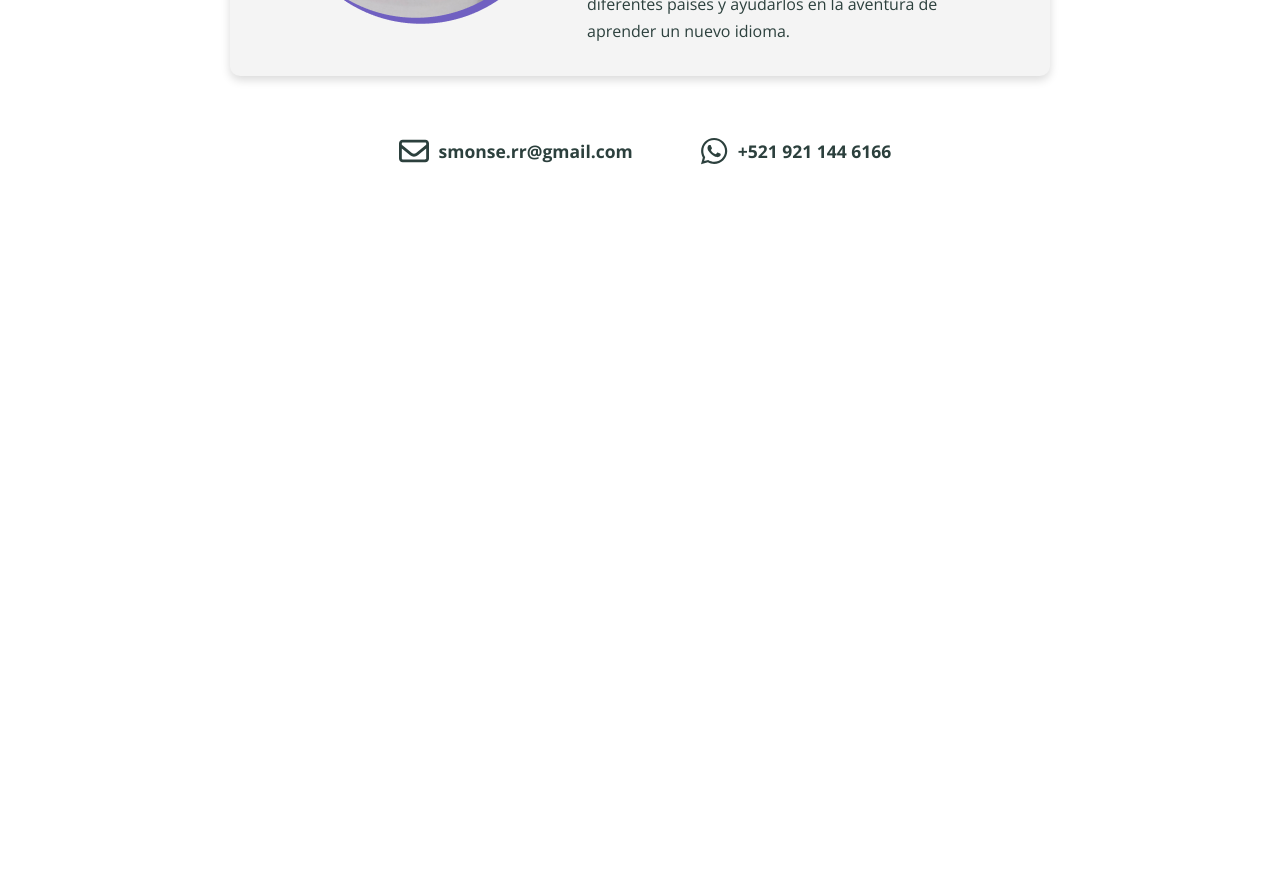
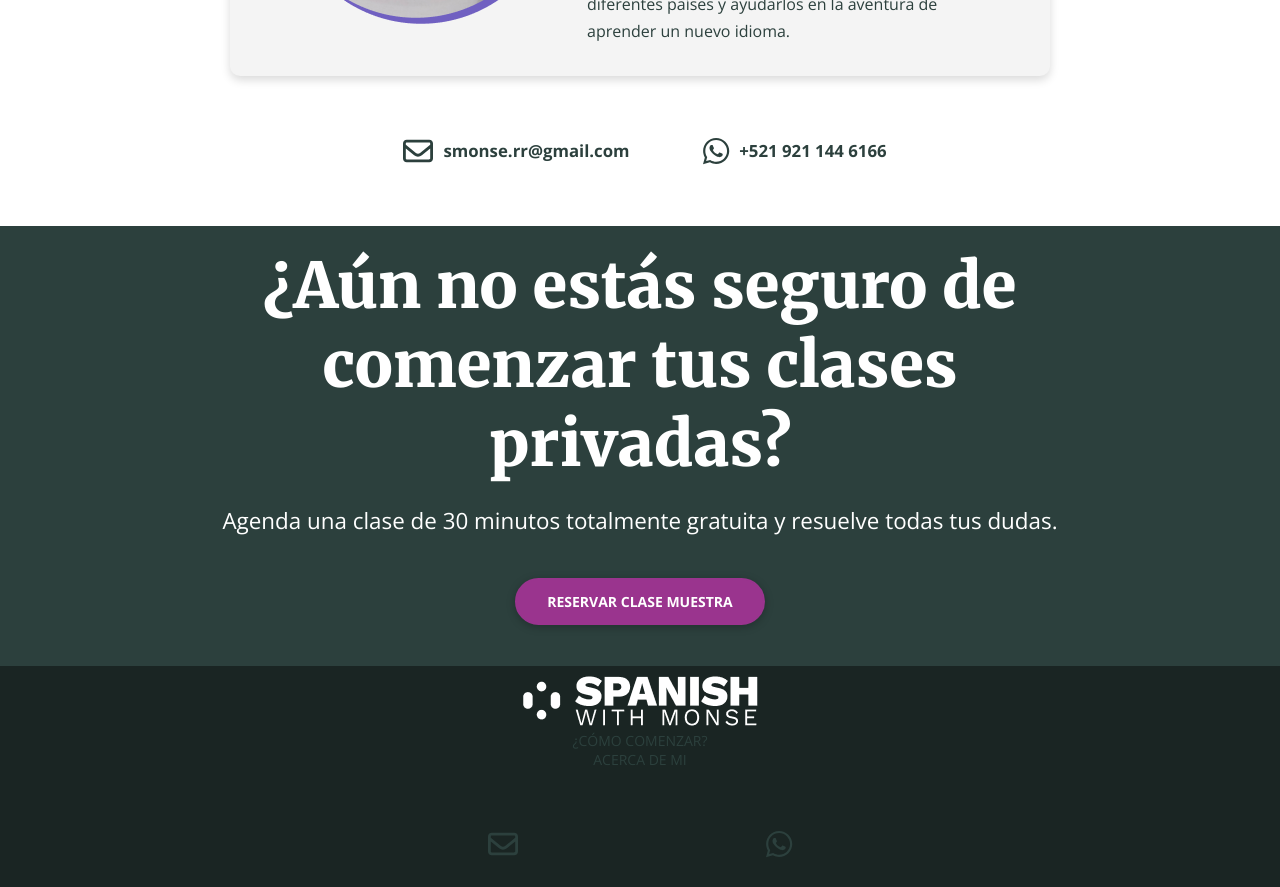
Before and after one commit to vianydev/spanish-with-monse, a React (Create React App) app: page / in a window 1280 px wide. Shown: the part 5020-5907 px from the top of the page. Before the commit the page ends 5246 px from the top, so only its background shows below. Built offline with nearby package versions, Linux system fonts and the light colour scheme.

Commit message:
Fix Objetivos Section

```diff
--- a/src/App.js
+++ b/src/App.js
@@ -6,13 +6,16 @@ import Objetivos from './Components/Objetivos';
 import Banner from './Components/Banner';
 import Process from './Components/Process';
 import AboutMe from './Components/AboutMe';
+import Footer from './Components/Footer';
 // import Contact from './Components/Contact';
 
 function App() {
 
   //Banner CTA config
   const titleCta1 = "Da el primer paso, reserva una clase muestra";
-  const textCta1 = "Descubre cómo es una clase y resuelve tus dudas en una clase totalmente gratuita.";
+  const titleCta2 = "¿Aún no estás seguro de comenzar tus clases privadas?";
+  const textCta1 = "Descubre cómo es una clase y resuelve tus dudas";
+  const textCta2 = "Agenda una clase de 30 minutos totalmente gratuita y resuelve todas tus dudas.";
   const pinkBtn = "pink-btn";
   const gradientCta = "var(--gradient)";
   const greenCta = "var(--dark-gray)";
@@ -30,6 +33,11 @@ function App() {
         pinkBtn={pinkBtn} />
       <Process />
       <AboutMe />
+      <Banner title={titleCta2}
+        text={textCta2}
+        color={greenCta}
+        pinkBtn={pinkBtn} />
+      <Footer />
       {/* <Contact /> */}
     </div>
   );
--- a/src/Components/AboutMe.css
+++ b/src/Components/AboutMe.css
@@ -34,7 +34,7 @@
     margin: 0;
     line-height: 1.7;
 }
-.social-icons {
+/* .social-icons {
     margin: 50px 10px;
 }
 .social-icon {
@@ -43,13 +43,18 @@
     align-items: center;
     color: var(--dark-gray);
 }
+.social-icon:hover {
+    color: var(--dark-green);
+}
 .svg-inline--fa {
     height: 30px;
     padding: 10px;
 }
 .social-text {
     margin: 0;
-}
+    font-size: 1.2rem;
+    font-weight: 900;
+} */
 
 @media only screen and (min-width: 620px){
     .about-me-text h2 {
--- a/src/Components/AboutMe.js
+++ b/src/Components/AboutMe.js
@@ -22,17 +22,19 @@ const AboutMe = () => {
           </div>
 
           <div className='social-icons'>
-            <a href='mailto:smonse.rr@gmail.com'>
+            <a className='social-link'
+              href='mailto:smonse.rr@gmail.com'>
               <div className='social-icon'>
                 <FontAwesomeIcon className='fa-social-icon' icon={faEnvelope} />
-                <h5 className='social-text'>smonse.rr@gmail.com</h5>
+                <p className='social-text'>smonse.rr@gmail.com</p>
               </div>
             </a>
 
-            <a href='https://api.whatsapp.com/send?phone=529211446166'>
+            <a className='social-link'
+              href='https://api.whatsapp.com/send?phone=529211446166'>
               <div className='social-icon'>
                 <FontAwesomeIcon className='fa-social-icon' icon={faWhatsapp} />
-                <h5 className='social-text'>+521 921 144 6166</h5>
+                <p className='social-text'>+521 921 144 6166</p>
               </div>
             </a>
           </div>
--- /dev/null
+++ b/src/Components/Footer.js
@@ -0,0 +1,46 @@
+import logoFooter from '../images/logo-white.png';
+import { FontAwesomeIcon } from '@fortawesome/react-fontawesome';
+import { faEnvelope } from '@fortawesome/free-regular-svg-icons';
+import { faWhatsapp } from '@fortawesome/free-brands-svg-icons';
+
+const Footer = () => {
+  return (
+    <section id='footer'>
+        <div className="footer-container">
+            <div className='footer-box'>
+
+                <a className="logo-footer"
+                    href="#nav">
+                    <img src={ logoFooter }
+                        alt="Spanish with Monse Logo"
+                    />
+                </a>
+
+                <div className='nav-footer nav-link'>
+                    <a href="#nav">¿Cómo comenzar?</a>
+                    <a href="#nav">Acerca de mi</a>
+                </div>
+
+                <div className='social-icons social-icons-footer'>
+                    <a className='social-link'
+                    href='mailto:smonse.rr@gmail.com'>
+                        <div className='social-icon'>
+                            <FontAwesomeIcon className='fa-social-icon' icon={faEnvelope} />
+                        </div>
+                    </a>
+
+                    <a className='social-link'
+                    href='https://api.whatsapp.com/send?phone=529211446166'>
+                        <div className='social-icon'>
+                            <FontAwesomeIcon className='fa-social-icon' icon={faWhatsapp} />
+                        </div>
+                    </a>
+                </div>
+            </div>
+
+        </div>
+    </section>
+  )
+}
+
+export default Footer;
--- a/src/Components/Navbar.css
+++ b/src/Components/Navbar.css
@@ -78,7 +78,7 @@
   display: block;
 }
 .dropdown-content-mobile a:hover {
-  color: var(--green);
+  color: var(--dark-green);
 }
 
 /* Dropdown Button Desktop */
@@ -127,7 +127,7 @@
     display: block;
   }
   .dropdown-content a:hover {
-    color: var(--green);
+    color: var(--dark-green);
   }
   @media only screen and (min-width: 650px){
     .nav-buttons {
@@ -158,7 +158,7 @@
       margin: 0 10px;
     }
     .nav-link:hover {
-      color: var(--green);
+      color: var(--dark-green);
       text-decoration: underline;
     }
   }
--- a/src/Components/Objetivos.css
+++ b/src/Components/Objetivos.css
@@ -89,7 +89,7 @@
         justify-content: center;
     }
 }
-@media only screen and (min-width: 1088px){
+@media only screen and (min-width: 1118px){
     .objetivos-container {
         height: 1050px;
     }
--- a/src/index.css
+++ b/src/index.css
@@ -25,6 +25,9 @@
   --shadow1: 0px 2px 8px rgba(0, 0, 0, 0.25);
   --shadow2: 0px 4px 10px rgba(0, 0, 0, 0.15);
   --shadow-solid: 0px 2px 0px rgba(0, 0, 0, 0.1);
+}
+::selection {
+  background: var(#02c9b859);
 }
 html,
 body {
@@ -87,7 +90,7 @@ a {
   color: var(--dark-gray);
 }
 a:hover {
-  color: var(--green);
+  color: var(--dark-green);
 }
 @media only screen and (min-width: 750px){
   body {
@@ -264,33 +267,50 @@ button {
     max-width: 950px;
   }
 }
-/* Contact */
-#contact {
-  background-color: var(--bg-light-green);
+
+/* Social icons */
+.social-icons-footer{
+  display: inline-flex;
+  justify-content: center;
 }
-.line-top-green {
-  height: 100px;
-  content: " ";
-  width: 100%;
-  position: relative;
-  top: -77px;
-  left: 0px;
-  background: url(./images/forms/Rectangle-green-top-mobile.svg) no-repeat center;
-  background-size: contain;
+.social-icons {
+  margin: 50px 10px;
 }
-.contact-container {
-  height: 400px;
+.social-icon {
+  display: flex;
+  justify-content: center;
+  align-items: center;
+  color: var(--dark-gray);
+}
+.social-icon:hover {
+  color: var(--dark-green);
+}
+.svg-inline--fa {
+  height: 30px;
+  padding: 10px;
+}
+.social-text {
+  margin: 0;
+  font-size: 1.2rem;
+  font-weight: 900;
+}
+
+/* Footer */
+#footer {
+  background: var(--black);
+}
+.footer-container {
+  padding: 10px;
+}
+.footer-box {
   display: flex;
   flex-direction: column;
-  justify-content: flex-start;
+  justify-content: center;
 }
-.contact-text {
-  margin-top: 0px;
+.nav-footer {
+  display: flex;
+  flex-direction: column;
+  justify-content: center;
+  align-items: center;
+  color: white;
 }
-@media only screen and (min-width: 620px) {
-  .line-top-green {
-    height: 200px;
-    background: url(./images/forms/Rectangle-green-top-desktop.svg) no-repeat center;
-    background-size: cover;
-  }
-}
```
Also changed, not shown: src/Components/Contact.css (added, +30 -0 lines).
